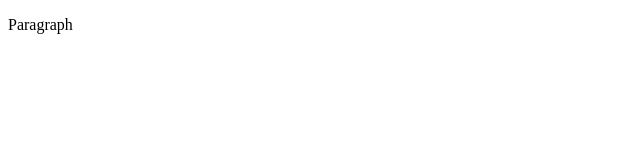
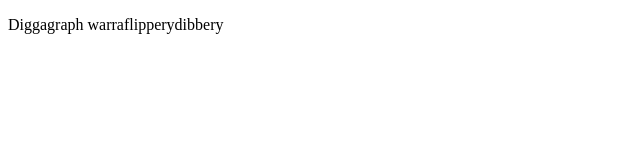
Before and after one commit to Jonathan-Tobias/Binary-Numbers, a plain HTML site: page HTML/BitsAndBytes.html in a window 1280 px wide. Shown: the whole page, without its empty margins (0-640 px from the left). Drawn offline with Linux system fonts and the light colour scheme.

Commit message:
Update BitsAndBytes.html

```diff
--- a/HTML/BitsAndBytes.html
+++ b/HTML/BitsAndBytes.html
@@ -6,7 +6,7 @@
     <title>Document</title>
 </head>
 <body>
-    <header><p>Paragraph</p></header>
+    <header><p>Diggagraph warraflipperydibbery</p></header>
 
 
 </body>
```
